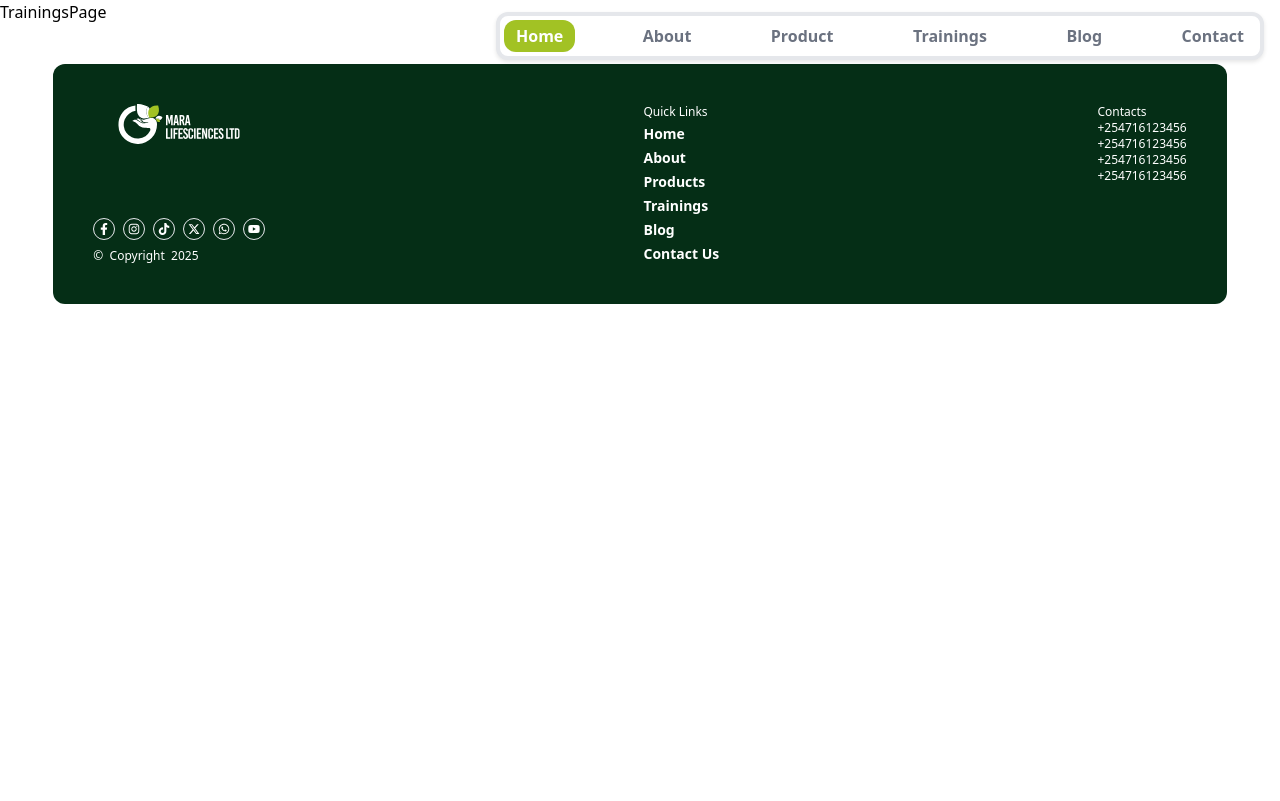
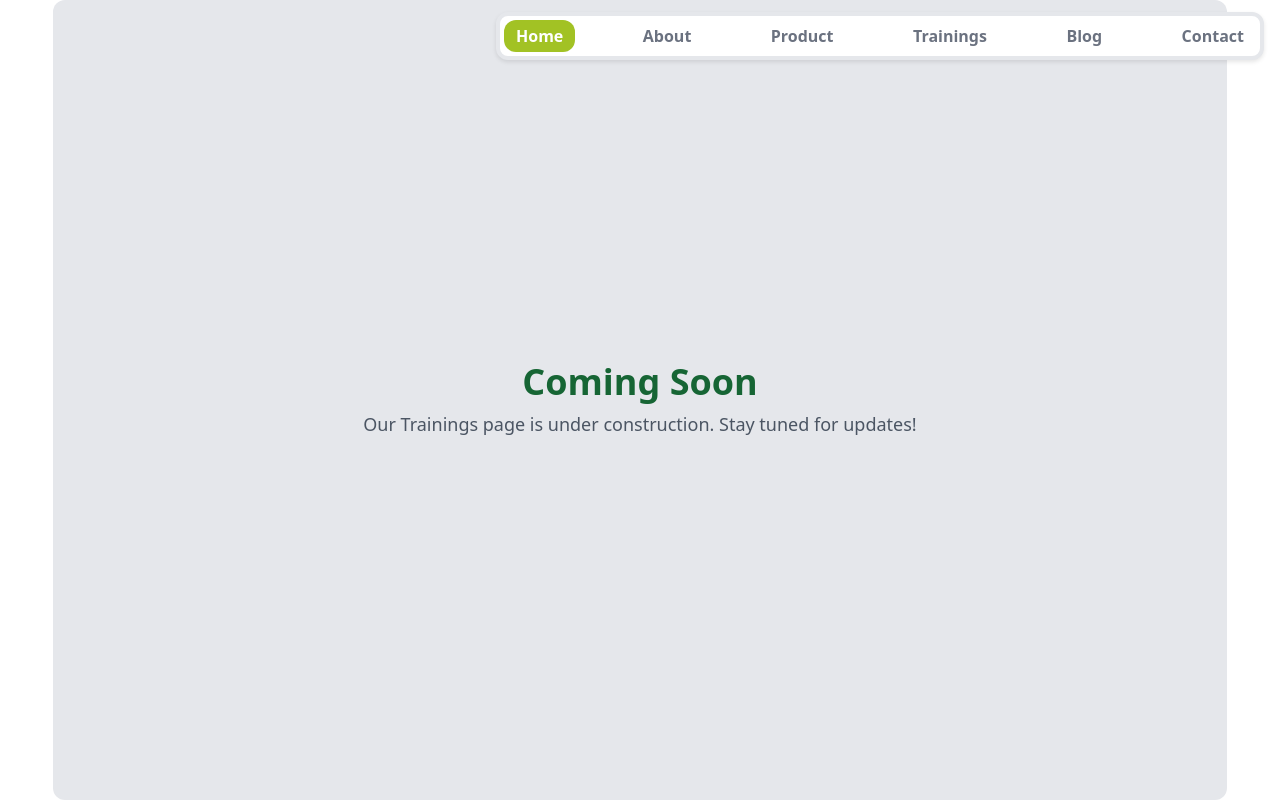
Before and after one commit to tjay1760/mara-life, a React (Vite) app: page /trainings in a window 1280 px wide. Shown: the top 801 px of the page. Built offline with nearby package versions, Linux system fonts and the light colour scheme.

Commit message:
added default trainings page

```diff
--- a/src/components/Trainings/TrainingsPage.jsx
+++ b/src/components/Trainings/TrainingsPage.jsx
@@ -2,7 +2,12 @@ import React from 'react'
 
 const TrainingsPage = () => {
   return (
-    <div>TrainingsPage</div>
+    <div className="flex items-center justify-center h-screen bg-gray-200 w-11/12 mx-auto rounded-xl p-4">
+      <div className="text-center">
+        <h1 className="text-4xl font-bold text-green-800">Coming Soon</h1>
+        <p className="text-lg text-gray-600 mt-2">Our Trainings page is under construction. Stay tuned for updates!</p>
+      </div>
+    </div>
   )
 }
 
```
